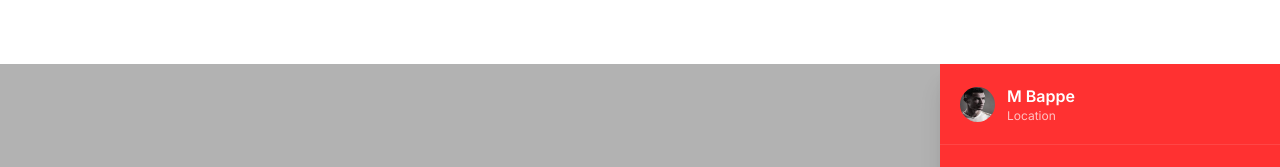
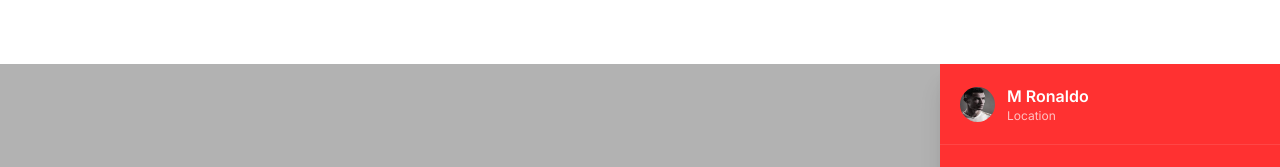
Before and after one commit to sajiloorder/website, a Next.js app: page /profile/ProfileMenu in a window 1280 px wide. Shown: the top 167 px of the page. Built offline with nearby package versions, Linux system fonts and the light colour scheme.

Commit message:
loogin page added

```diff
--- a/src/app/profile/ProfileMenu/page.tsx
+++ b/src/app/profile/ProfileMenu/page.tsx
@@ -32,7 +32,7 @@
           />
 
           <div className="leading-tight">
-            <h2 className="text-base font-semibold">M Bappe</h2>
+            <h2 className="text-base font-semibold">M Ronaldo</h2>
             <p className="text-xs text-white/70">Location</p>
           </div>
         </div>
```
